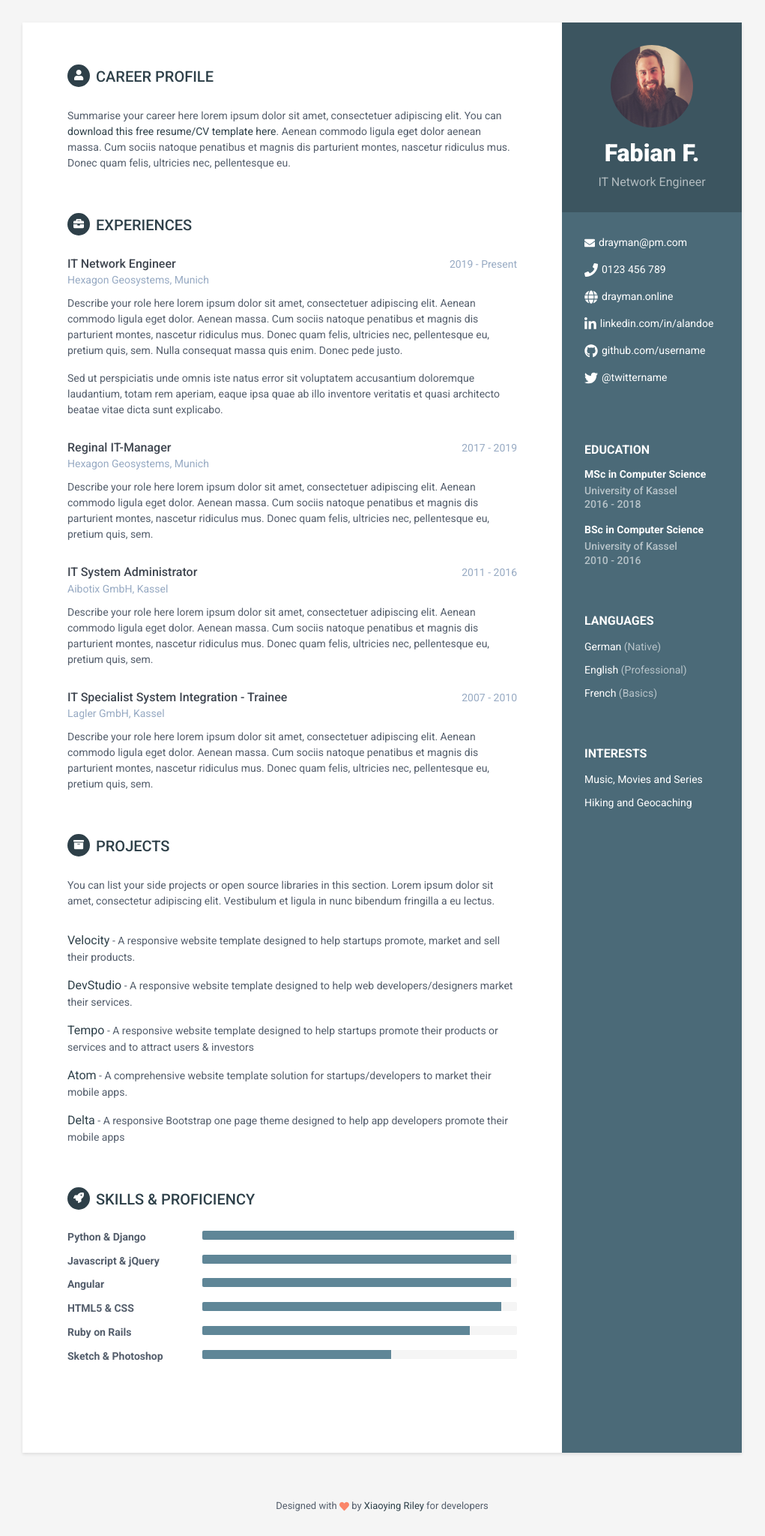
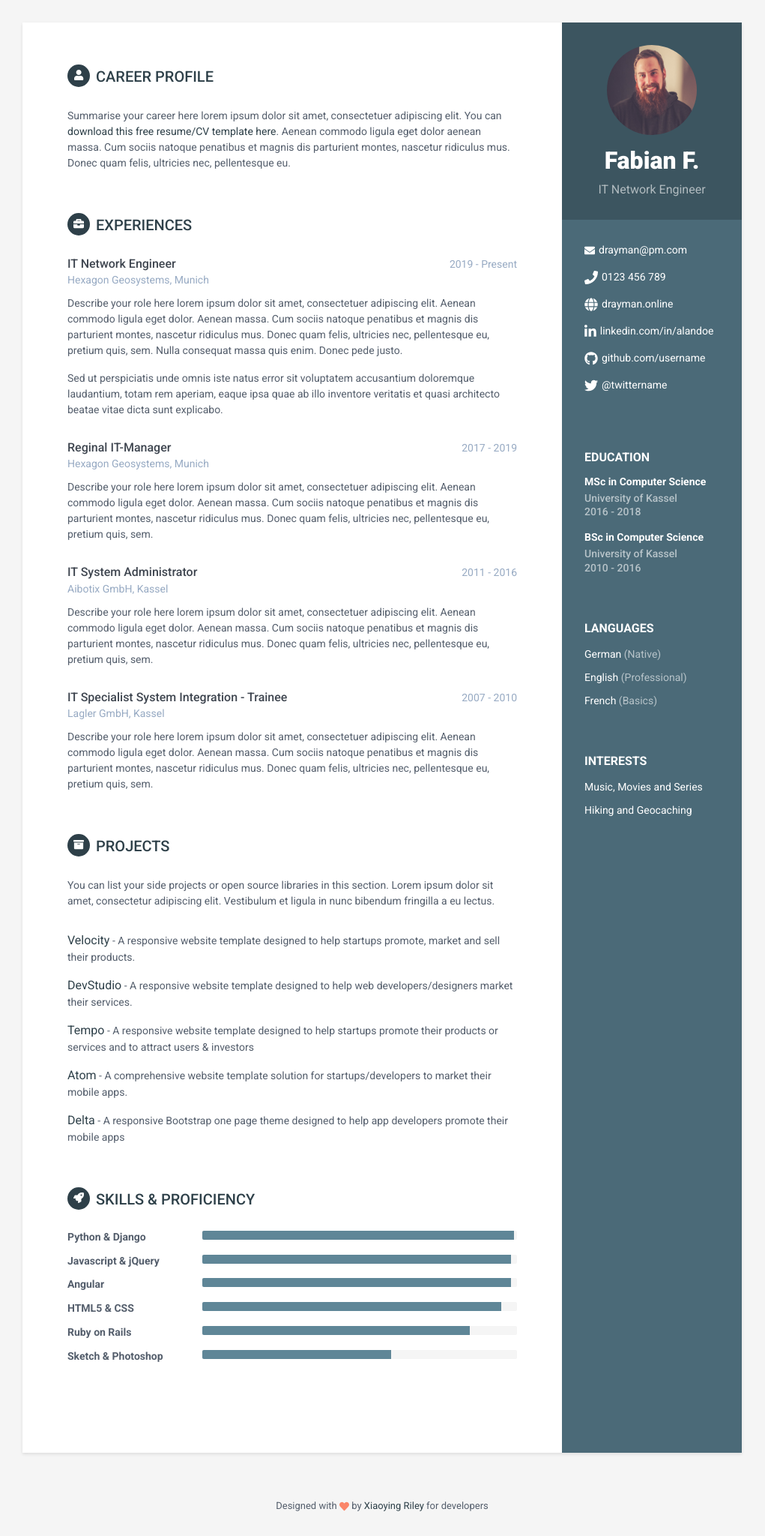
Before and after one commit to thedrayman/thedrayman.github.io, a Jekyll site: the page cv/index.html, which Jekyll copies as it is, in a window 1280 px wide. Shown: the whole page at 75% size, without its empty margins (130-1151 px from the left). Built offline with Jekyll 4.4.1, drawn with Linux system fonts in a browser that asks for light colours; nearby versions of some CDN libraries.

Commit message:
update CV

```diff
--- a/cv/assets/css/orbit-6.css
+++ b/cv/assets/css/orbit-6.css
@@ -42,6 +42,8 @@
 }
 
 img.profile {
+	width: 120px;
+	height: 120px;
 	border-radius: 60%;
 }
 
--- a/cv/index.html
+++ b/cv/index.html
@@ -25,7 +25,7 @@
         <div class="sidebar-wrapper">
             <div class="profile-container">
                 <img class="profile" src="../assets/images/myself.jpg" alt="" width="110px" height="110px" />
-                <h1 class="name">Fabian F.</h1>
+                <h2 class="name">Fabian F.</h2>
                 <h3 class="tagline">IT Network Engineer</h3>
             </div><!--//profile-container-->
 
```
